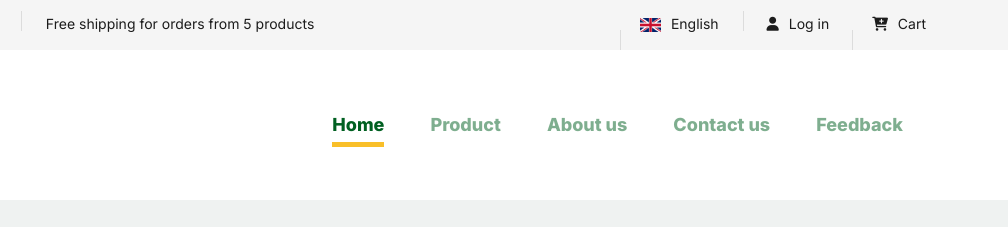
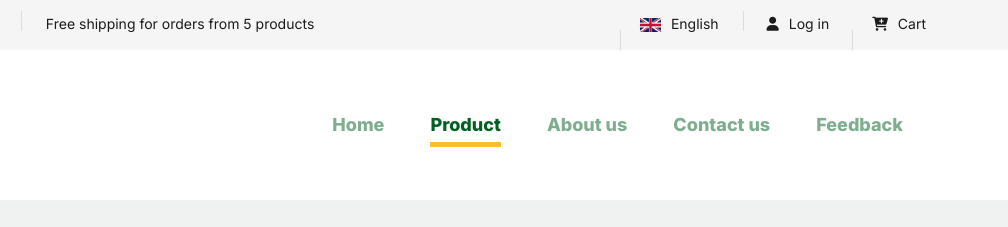
Before and after one commit to ThanhNhu1606/leafeed.com, a plain HTML site: page shop.html in a window 1280 px wide. Shown: the top 227 px of the page, 272-1280 px from the left. Drawn offline with Linux system fonts and the light colour scheme.

Commit message:
change transfer nav

```diff
--- a/shop.html
+++ b/shop.html
@@ -139,10 +139,8 @@
 
         <div class="collapse navbar-collapse" id="navbarsFurni">
           <ul class="custom-navbar-nav navbar-nav ms-auto mb-2 mb-md-0">
-            <li class="nav-item active">
-              <a class="nav-link" href="index.html">Home</a>
-            </li>
-            <li><a class="nav-link" href="shop.html">Product</a></li>
+            <li ><a class="nav-link" href="index.html">Home</a></li>
+            <li class="nav-item active"><a class="nav-link" href="shop.html">Product</a></li>
             <li><a class="nav-link" href="index.html#about-us">About us</a></li>
             <li><a class="nav-link" href="contact.html">Contact us</a></li>
             <li><a class="nav-link" href="feedback.html">Feedback</a></li>
```
Also changed, not shown: contact.html (+2 -2 lines), feedback.html (+2 -2 lines), index.html (+1 -2 lines).
